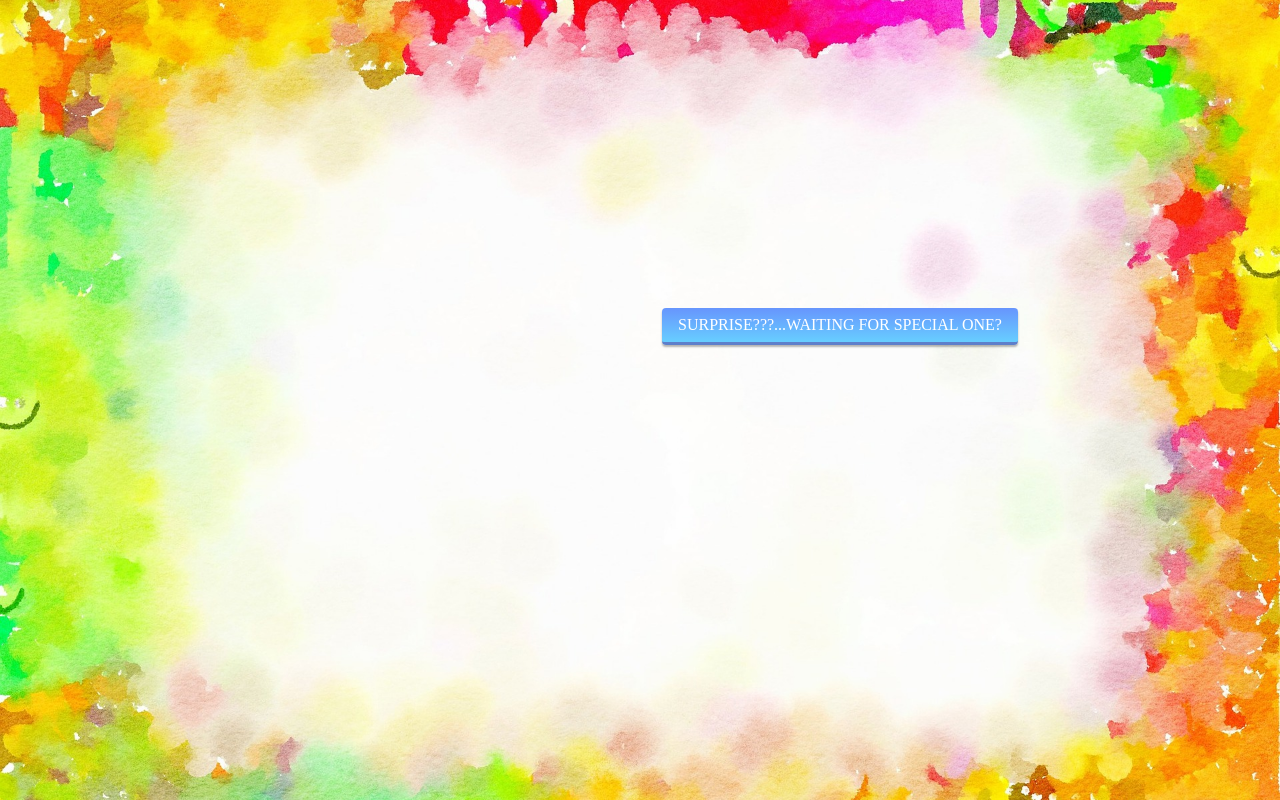
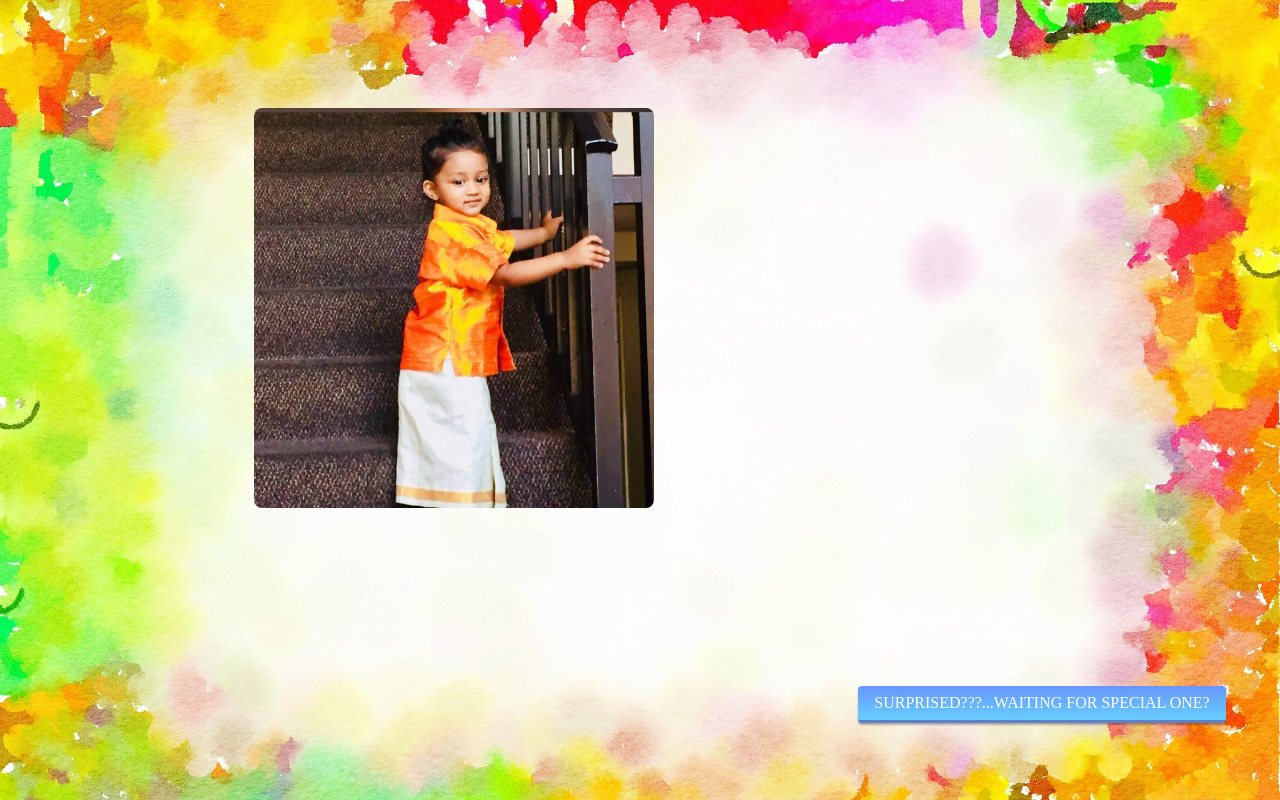
Before and after one commit to PavithraM12/PythonBasicWebApp, a Django app: template pythonbasic/wish/templates/thirdpage.html in a window 1280 px wide. Run offline with Django 4.2, Linux system fonts and the light colour scheme; the template is opened without the code that fills it, so the values that code supplies are empty.

Commit message:
HTML changes

```diff
--- a/pythonbasic/wish/templates/secondpage.html
+++ b/pythonbasic/wish/templates/secondpage.html
@@ -48,7 +48,7 @@
 
 <body>
     <div class="image1">
-        <form style="text-align: center ; padding-top: 300px; padding-left:400px; " action="wish/pic/" method="POST">
+        <form style="text-align: center ; padding-top: 300px; padding-left:400px; " action="wish/wish/pic" method="POST">
            <!-- <img id="imag" src="/static/image/kTF.gif" alt="This is an animated gif image, but it does not move"/>-->
             <div id="type_text"></div>
 
@@ -67,7 +67,7 @@
                 }
                 frameLooper();
             </script>
-            <a href="wish/pic/" class="square_btn">READY FOR NEXT ONE</a>
+            <a href="wish/wish/pic" class="square_btn">READY FOR NEXT ONE</a>
         </form>
     </div>
 </body>
--- a/pythonbasic/wish/templates/thirdpage.html
+++ b/pythonbasic/wish/templates/thirdpage.html
@@ -19,7 +19,13 @@
     box-shadow: 0px 2px 2px rgba(0, 0, 0, 0.29);
     border-bottom: solid 3px #5e7fca;
   }
-
+img{
+    border-radius: 8px;
+    height: 400px;
+    position:relative;
+left: -200px;
+top: -200px;
+opacity: 1;}
 .square_btn:active{
     -ms-transform: translateY(4px);
     -webkit-transform: translateY(4px);
@@ -34,9 +40,9 @@
 
 <body>
     <div class="image1">
-        <form style="text-align: center ; padding-top: 300px; padding-left:400px; " action="wish/pic/wish/pic/gift/" method="POST">
-
-            <a href="wish/pic/wish/pic/gift/" class="square_btn">SURPRISE???...WAITING FOR SPECIAL ONE?</a>
+        <form style="text-align: center ; padding-top: 300px; padding-left:400px; " action="wish/wish/wish/wish/wish/wish/wish/wish/wish/wish/wish/wish/wish/wish/wish/pic/gift/" method="POST">
+            <img src="/static/image/Image222.jpg" alt="Paris">
+            <a href="wish/wish/wish/wish/wish/wish/wish/wish/wish/wish/wish/wish/wish/wish/wish/pic/gift/" class="square_btn">SURPRISED???...WAITING FOR SPECIAL ONE?</a>
         </form>
     </div>
 </body>
--- a/pythonbasic/wish/urls.py
+++ b/pythonbasic/wish/urls.py
@@ -5,6 +5,6 @@ from . import views
 urlpatterns = [
     path('', views.firstpage),
     path('wish/', views.secondpage),
-    path('wish/pic/', views.thirdpage),
-    path('wish/pic/wish/pic/gift/', views.fourthpage),
+    path('wish/wish/wish/pic', views.thirdpage),
+    path('wish/wish/wish/wish/wish/wish/wish/wish/wish/wish/wish/wish/wish/wish/wish/pic/gift/', views.fourthpage),
 ]
```
Also changed, not shown: pythonbasic/wish/templates/fourthpage.html (+10 -1 lines), pythonbasic/wish/views.py (+11 -3 lines), pythonbasic/wish/static/image/Image222.jpg (added).
